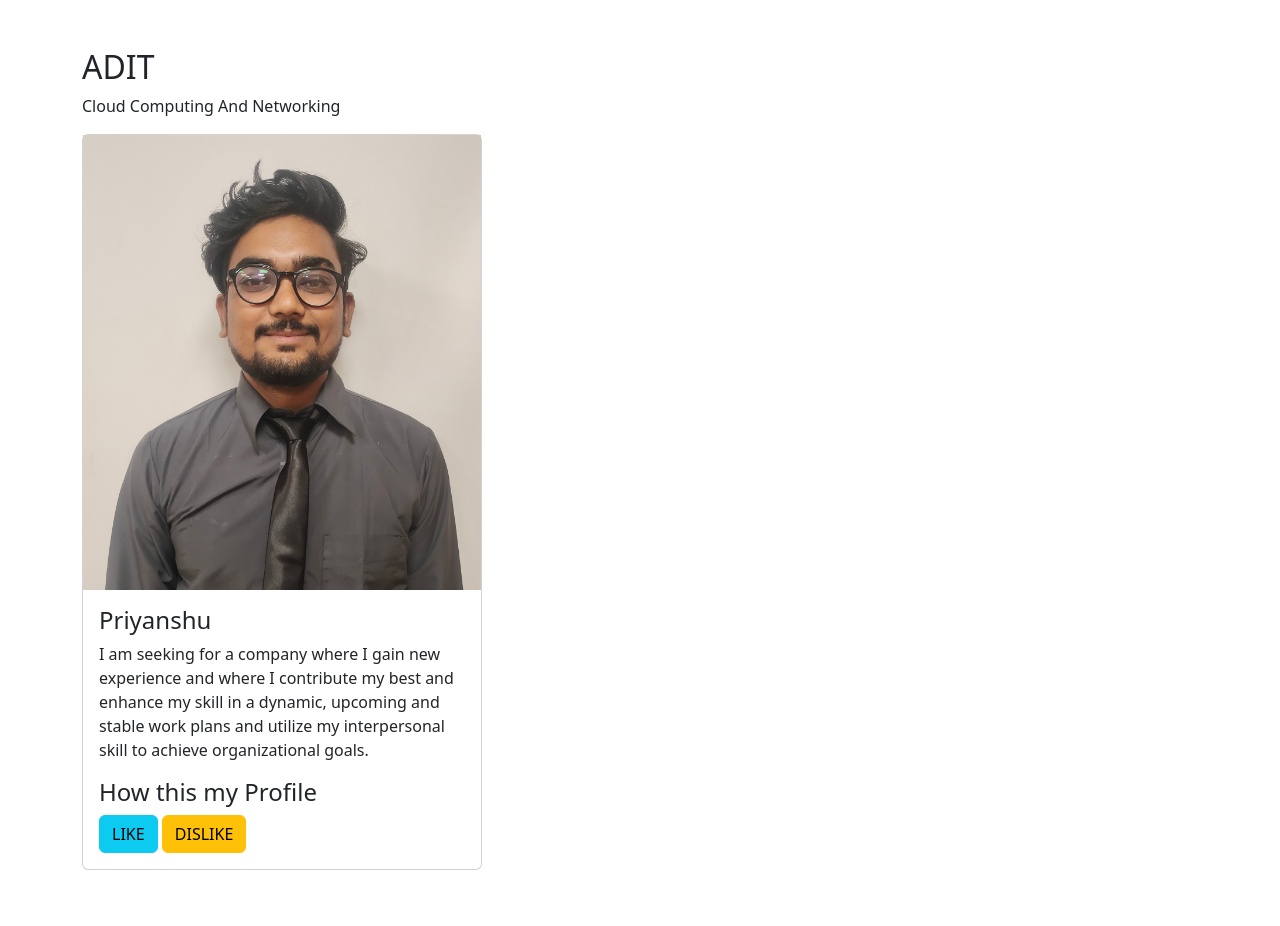
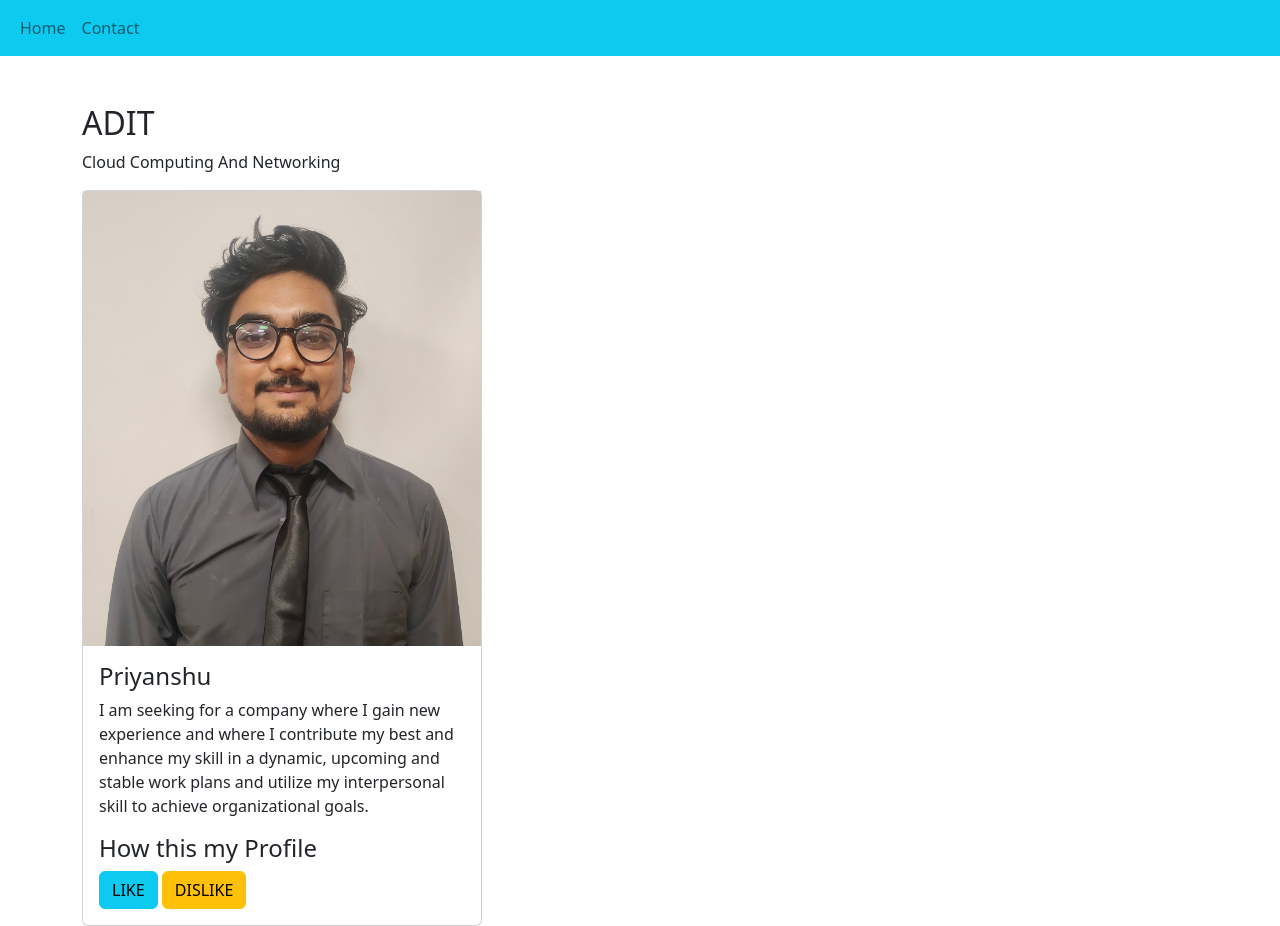
Before and after one commit to Vats4u2u/Priyanshukumar, a plain HTML site: page index.html in a window 1280 px wide. Before the commit the page ends 870 px from the top, so only its background shows below. Drawn offline with nearby package versions, Linux system fonts and the light colour scheme.

Commit message:
Update index.html

```diff
--- a/index.html
+++ b/index.html
@@ -9,6 +9,18 @@
     <script src="https://cdn.jsdelivr.net/npm/bootstrap@5.2.3/dist/js/bootstrap.bundle.min.js"></script>
 </head>
 <body>
+     <nav class="navbar navbar-expand bg-info">
+        <div class="container-fluid">
+            <ul class="navbar-nav">
+                <li class="nav-item">
+                <a class="nav-link" href="#">Home</a>
+                </li>
+                <li class="nav-item">
+                    <a class="nav-link" href="#">Contact</a>
+                </li>
+            </ul>
+        </div>
+    </nav>
     <div class="container mt-5">
         <h2>ADIT</h2>
         <p>Cloud Computing And Networking</p>
```
